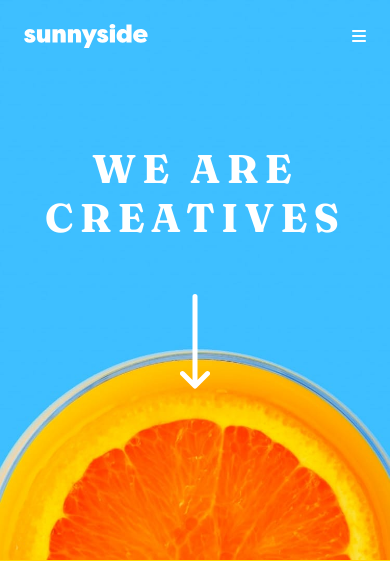
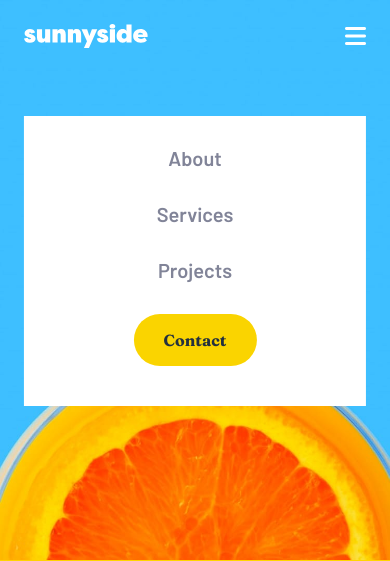
Before and after one commit to JHughesSUTA/sunnyside-agency-landing-page, a PHP site: page / in a window 390 px wide. Shown: the top 561 px of the page. Run offline with PHP 8.4, Linux system fonts and the light colour scheme; some libraries are stand-ins or nearby versions.

Commit message:
add basic mobile nav menu styles

```diff
--- a/index.html
+++ b/index.html
@@ -32,10 +32,18 @@
     <header class="header image-container">
       <nav class="nav">
         <img id="header__logo" src="/images/logo.svg" alt="sunnyside logo" />
-        <i class="fas fa-bars" id="menu-icon"></i>
+        <i class="fas fa-bars fa-xl" id="menu-icon"></i>
       </nav>
       <h1 class="header-text">We are creatives</h1>
       <img id="header__arrow-icon" src="/images/icon-arrow-down.svg" alt="#">
+      <div class="nav-menu">
+        <ul>
+          <li><a class="nav-menu__link" href="#">About</a></li>
+          <li><a class="nav-menu__link" href="#">Services</a></li>
+          <li><a class="nav-menu__link" href="#">Projects</a></li>
+          <li><a class="nav-menu__link--contact"href="#" class="contact">Contact</a></li>
+        </ul>
+      </div>
       <img
         src="images/mobile/image-header.jpg"
         alt="header image"
--- a/style.css
+++ b/style.css
@@ -62,6 +62,10 @@ a {
   /* text-align: center; */
 }
 
+ul {
+  list-style: none;
+}
+
 
 /* HEADER / NAV */
 .nav {
@@ -99,6 +103,34 @@ a {
   position: absolute;
   color: white;
   top: 144px;
+}
+
+/* NAV MENU */
+.nav-menu {
+  position: absolute;
+  top: 116px;
+  left: 50%;
+  transform: translate(-50%, 0);
+  background-color: var(--white);
+  width: 87.73%;
+  text-align: center;
+  padding: 14px 0 40px 0;
+}
+
+.nav-menu__link {
+  color: var(--dark-grayish-blue);
+  font-size: 20px;
+  padding: 16px;
+}
+
+.nav-menu__link--contact {
+  font-family: 'Fraunces', serif;
+  padding: 16px 30px;
+  background-color: var(--yellow);
+  display: inline-block;
+  border-radius: 50px;
+  color: var(--very-dark-desaturated-blue);
+  margin-top: 16px;
 }
 
 
@@ -203,7 +235,6 @@ a {
 .footer__list {
   display: flex;
   margin: 0 auto;
-  list-style: none;
   justify-content: space-between;
 }
 
```
